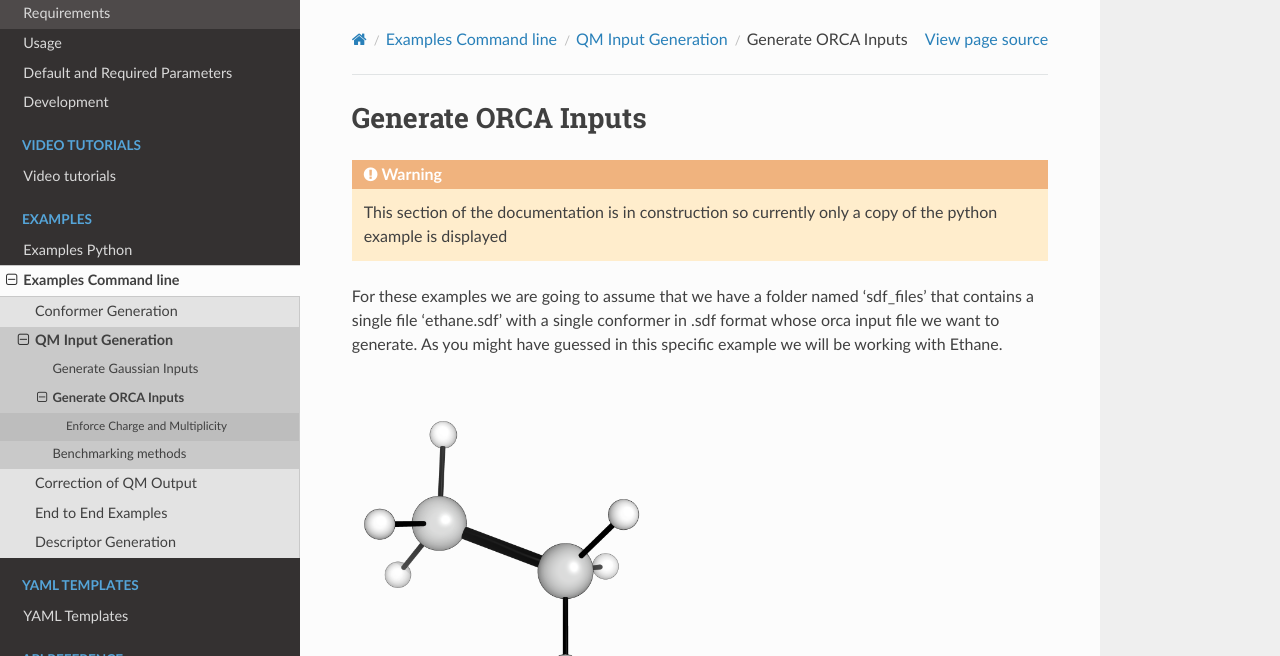
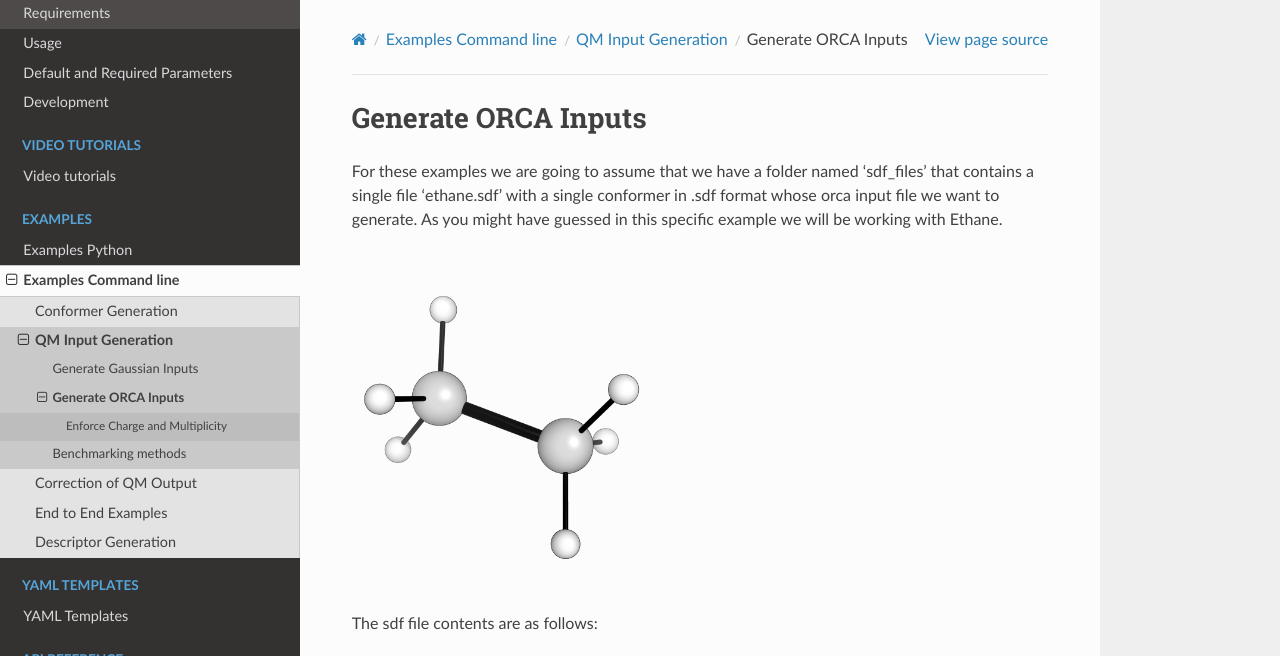
Before and after one commit to jvalegre/aqme, a Sphinx documentation site: the page built from docs/Examples/examples_commandline/QM_input_generation/orca.rst, in a window 1280 px wide and 900 px high, cut to the strip 0-656 px from the top of the window. Built offline with Sphinx 7.4.7 and the Read the Docs theme 2.0.0, drawn with Linux system fonts in a browser that asks for light colours.

Commit message:
Doc: removed obsolete warnings

```diff
--- a/docs/Examples/examples_commandline/QM_input_generation/orca.rst
+++ b/docs/Examples/examples_commandline/QM_input_generation/orca.rst
@@ -3,11 +3,6 @@
 
 Generate ORCA Inputs
 ====================
-
-.. warning::
-
-   This section of the documentation is in construction so currently only a copy
-   of the python example is displayed
 
 For these examples we are going to assume that we have a folder named 'sdf_files'
 that contains a single file 'ethane.sdf' with a single conformer in .sdf format
--- a/docs/Examples/examples_commandline/correction_qm_output.rst
+++ b/docs/Examples/examples_commandline/correction_qm_output.rst
@@ -4,12 +4,6 @@
 =======================
 Correction of QM Output
 =======================
-
-.. warning::
-
-    The command line usage of QCORR is slightly unstable. It is recommended
-    to use the python interface of QCORR instead until we have finished
-    working on it.
 
 The QCORR module focuses on the analysis and correction of the output files of
 QM calculations. Here we refer to correction as:
```
